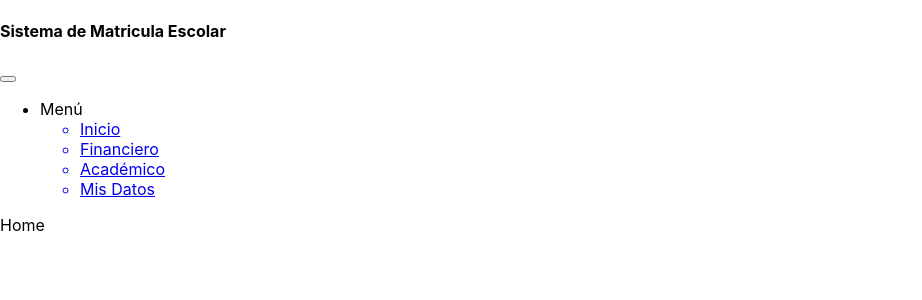
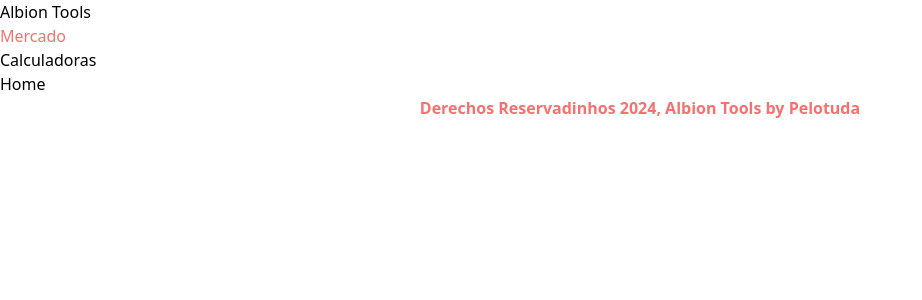
Before and after one commit to SrMetus/albiontools, a React (Create React App) app: page / in a window 1280 px wide. Shown: the top 300 px of the page, without its empty margins (0-922 px from the left). Built offline with nearby package versions, Linux system fonts and the light colour scheme; no server answers.

Commit message:
add tailwind css

```diff
--- a/package.json
+++ b/package.json
@@ -35,5 +35,10 @@
       "last 1 firefox version",
       "last 1 safari version"
     ]
+  },
+  "devDependencies": {
+    "autoprefixer": "^10.4.19",
+    "postcss": "^8.4.38",
+    "tailwindcss": "^3.4.3"
   }
 }
--- /dev/null
+++ b/postcss.config.js
@@ -0,0 +1,6 @@
+module.exports = {
+  plugins: {
+    tailwindcss: {},
+    autoprefixer: {},
+  },
+}
--- a/src/components/Footer.js
+++ b/src/components/Footer.js
@@ -2,8 +2,8 @@ import React from "react";
 
 export const Footer = () => {
     return (
-        <>
-
-        </>
+        <footer>
+            <p className="font-bold text-center text-red-400">Derechos Reservadinhos 2024, Albion Tools by Pelotuda</p>
+        </footer>
     );
 };
--- a/src/components/Navbar.js
+++ b/src/components/Navbar.js
@@ -1,42 +1,15 @@
 import React from "react";
 //import "../styles/navbar.css";
-import { Link } from "react-router-dom";
+//import { Link } from "react-router-dom";
 
 export const Navbar = () => {
   return (
-    <>
-      <nav className="container navbar navbar-expand-lg navbar-light menu-color mt-4">
-        <div className="container ">
-          <h4>Sistema de Matricula Escolar</h4>
-          <button className="navbar-toggler" type="button" data-bs-toggle="collapse" data-bs-target="#navbarNavDropdown" aria-controls="navbarNavDropdown" aria-expanded="false" aria-label="Toggle navigation">
-            <span className="navbar-toggler-icon"></span>
-          </button>
-          <div className="collapse navbar-collapse justify-content-end" id="navbarNavDropdown">
-            <ul className="navbar-nav">
-
-              <li className="nav-item dropdown">
-                <a className="nav-link dropdown-toggle" id="navbarDropdownMenuLink" role="button" data-bs-toggle="dropdown" aria-expanded="false">
-                  Menú
-                </a>
-                <ul className="dropdown-menu" aria-labelledby="navbarDropdownMenuLink">
-                <Link to="/" className="links">
-                    <li>Inicio</li>
-                  </Link>
-                  <Link to="/formfinanciero" className="links">
-                    <li>Financiero</li>
-                  </Link>
-                  <Link to="/formacademico" className="links">
-                    <li>Académico</li>
-                  </Link>
-                  <Link to="/" className="links">
-                    <li>Mis Datos</li>
-                  </Link>
-                </ul>
-              </li>
-            </ul>
-          </div>
-        </div>
-      </nav>
-    </>
+    <nav>
+        <h1>Albion Tools</h1>
+        <ul>
+            <li><a href="" className="text-red-400">Mercado</a></li>
+            <li><a href="">Calculadoras</a></li>
+        </ul>
+    </nav>
   );
 };
--- a/src/index.css
+++ b/src/index.css
@@ -1,13 +1,3 @@
-body {
-  margin: 0;
-  font-family: -apple-system, BlinkMacSystemFont, 'Segoe UI', 'Roboto', 'Oxygen',
-    'Ubuntu', 'Cantarell', 'Fira Sans', 'Droid Sans', 'Helvetica Neue',
-    sans-serif;
-  -webkit-font-smoothing: antialiased;
-  -moz-osx-font-smoothing: grayscale;
-}
-
-code {
-  font-family: source-code-pro, Menlo, Monaco, Consolas, 'Courier New',
-    monospace;
-}
+@tailwind base;
+@tailwind components;
+@tailwind utilities;
--- /dev/null
+++ b/tailwind.config.js
@@ -0,0 +1,8 @@
+/** @type {import('tailwindcss').Config} */
+module.exports = {
+  content: ["./src/**/*.{html,js}"],
+  theme: {
+    extend: {},
+  },
+  plugins: [],
+}
```
Also changed, not shown: 1 other file (tests, documents, lock files or other folders).
